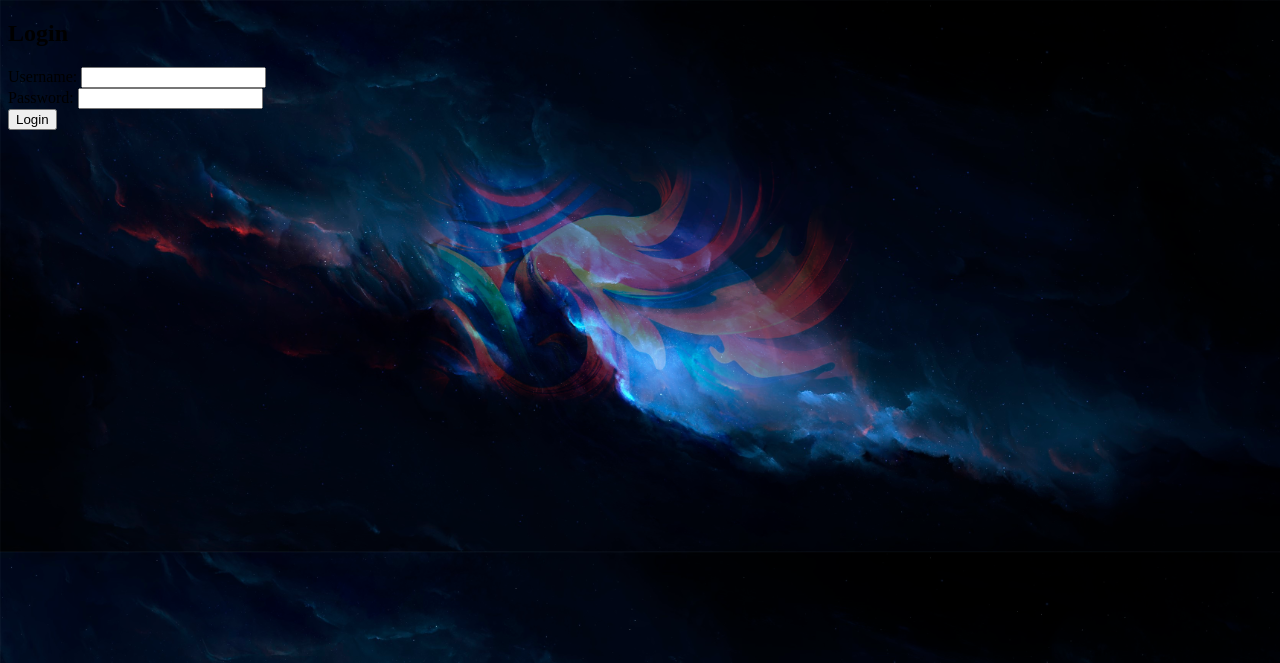
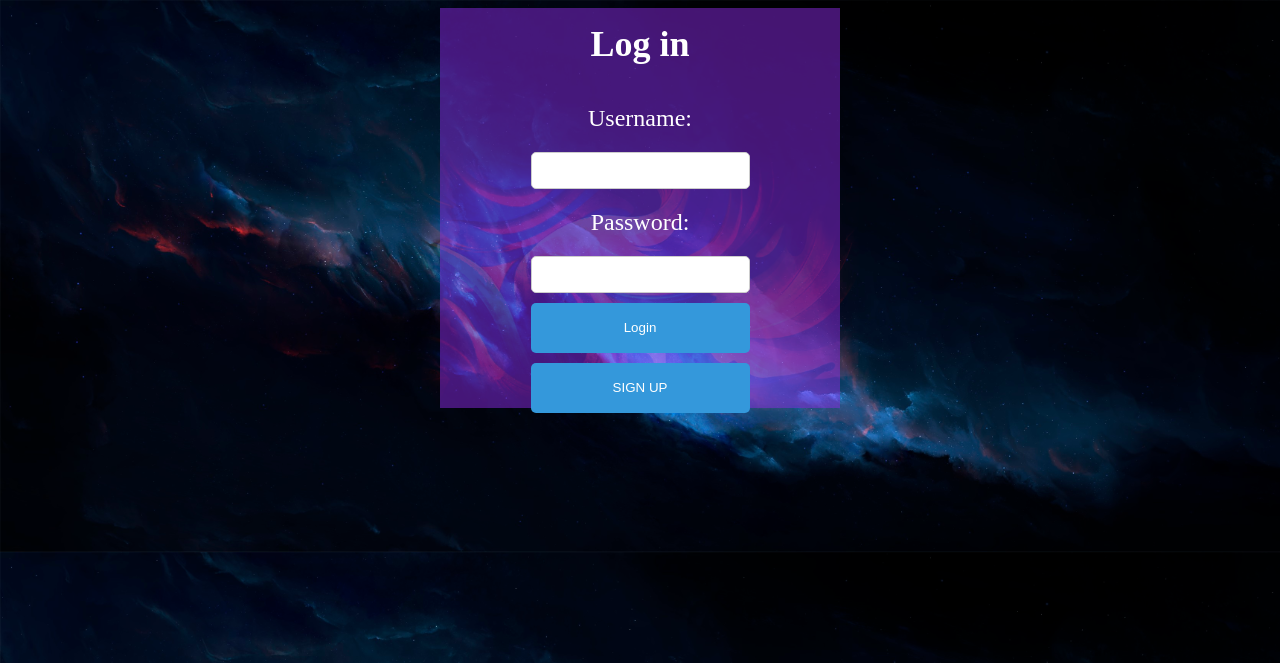
Before and after one commit to japuter/Air-Travellers-Challenge-Web, a Flask app: page /login in a window 1280 px wide. Shown: the top 663 px of the page. Run offline with Flask 3, Linux system fonts and the light colour scheme.

Commit message:
BIG UPDATE
-Added styles to login.html.
-Added sign up form tothe login page.
-Created main menu with styles & background.

*TODO*:
- learn how to draw on canvas using pygame
- *FINAL* database structure & design

```diff
--- a/galaxys_grunt_guardian/app.py
+++ b/galaxys_grunt_guardian/app.py
@@ -36,16 +36,32 @@ def login():
     return render_template('login.html')
 
 
-@app.route('/logout', methods=['GET', 'POST'])
+@app.route('/logout', methods=['GET'])
 def logout():
     # Clear the "logged_in" cookie to log the user out
-    if request.method == 'POST':
-        pass
-    elif request.cookies.get('logged_in') == 'yes':
+    if request.cookies.get('logged_in') == 'yes':
         response = make_response(render_template('logout.html'))
         response.set_cookie('logged_in', '', expires=0)  # Set the cookie to expire immediately
         return response
 
+@app.route('/signup', methods=['POST'])
+def signup():
+
+    if request.method == 'POST':
+        email = request.form.get('signup_email')
+        username = request.form.get('signup_username')
+        password = request.form.get('signup_password')
+
+        if username not in users and users[username] == password:
+            # Set a cookie to indicate that the user is logged in
+            response = make_response(render_template('success_login.html'))
+            response.set_cookie('logged_in', 'yes')
+            return response
+        else:
+            return 'Login failed. Please check your username and password.'
+
+
+
 # Run the application if this script is executed
 if __name__ == '__main__':
     app.run(debug=True)
--- /dev/null
+++ b/galaxys_grunt_guardian/static/login.css
@@ -0,0 +1,64 @@
+.login-container {
+  margin: auto;
+  background-color: rgba(138, 43, 226, 0.5);
+  width: 50vh;
+  min-height: 50vh;
+  display: flex;
+  flex-direction: column;
+}
+
+
+.login-form {
+  display: flex;
+  justify-content: center; /* Horizontally center the form */
+  align-items: center; /* Vertically center the form */
+  height: 50vh; /* Set a height to center within the viewport */
+  font-size: x-large;
+  color: white;
+}
+
+.form-content {
+  text-align: center; /* Center the content inside the form */
+}
+
+.login-form label,
+.login-form input,
+.login-form button {
+  display: block; /* Stack form elements vertically */
+  margin: 10px 0; /* Add spacing between elements */
+}
+
+.login-form button {
+  width: 100%;
+  height: 50px;
+  background-color: #3498db;
+  color: #fff;
+  border: none;
+  padding: 10px 20px;
+  border-radius: 5px;
+  cursor: pointer;
+  transition: background-color 0.3s ease-in-out;
+}
+
+.login-form button:hover {
+  background-color: #2980b9;
+}
+
+label {
+  color: white;
+  border-radius: 5px;
+  padding: 10px 20px;
+
+}
+
+input {
+  padding: 10px 20px;
+  margin: 5px 0;
+  border: 1px solid #ccc;
+  border-radius: 5px;
+}
+
+input:focus {
+  border-color: #3498db;
+  outline: none;
+}
--- a/galaxys_grunt_guardian/static/main_styles.css
+++ b/galaxys_grunt_guardian/static/main_styles.css
@@ -1,25 +1,29 @@
 body {
-    background-image: url('./images/1920x1080_bg.png');
+  background-image: url("./images/1024 _bg.png");
+
   background-size: cover;
 }
 
 /* Media query for wide screens (greater than 1200px wide) */
 @media (min-width: 1200px) {
   body {
-        background-image: url('./images/3440x1440_bg.png');
+    background-image: url("./images/3440x1440_bg.png");
+    background-size: cover;
   }
 }
 
 /* Media query for medium-sized screens (between 768px and 1199px wide) */
 @media (min-width: 768px) and (max-width: 1199px) {
   body {
-        background-image: url('./images/1024 _bg.png');
+    background-image: url("./images/1920x1080_bg.png");
+    background-size: cover;
   }
 }
 
 /* Media query for small screens (less than 768px wide) */
 @media (max-width: 767px) {
   body {
-        background-image: url('./images/768_bg.png');
+    background-image: url("./images/768_bg.png");
+    background-size: cover;
   }
 }
--- a/galaxys_grunt_guardian/templates/login.html
+++ b/galaxys_grunt_guardian/templates/login.html
@@ -4,22 +4,47 @@
     <meta charset="UTF-8" />
     <meta name="viewport" content="width=device-width, initial-scale=1.0" />
     <link rel="stylesheet" href="../static/main_styles.css" />
+    <link rel="stylesheet" href="../static/login.css" />
     <title>Login</title>
   </head>
   <body>
     <main class="login-container">
-      <article class="login-wrapper">
-        <h2>Login</h2>
-        <form action="/login" method="POST">
-          <label for="username">Username:</label>
-          <input type="text" id="username" name="username" required /><br />
+      <article class="signup-wrapper" style="display: none;">
+        <form action="/signup" method="POST" class="login-form">
+          <div class="form-content">
+            <h1>Sign up</h1>
 
-          <label for="password">Password:</label>
-          <input type="password" id="password" name="password" required /><br />
+            <label for="email">Email</label>
+            <input type="text" id="signup_email" name="signup_email" required />
 
-          <input type="submit" value="Login" />
+            <label for="signup_username">Username:</label>
+            <input type="text" id="signup_username" name="signup_username" required />
+
+            <label for="signup_password">Password:</label>
+            <input type="password" id="signup_password" name="signup_password" required />
+
+            <button type="submit">Sign up</button>
+          </div>
         </form>
       </article>
+      <article>
+        <form action="/login" method="POST" class="login-form">
+          <div class="form-content">
+            <h1>Log in</h1>
+
+            <label for="username">Username:</label>
+            <input type="text" id="username" name="username">
+
+            <label for="password">Password:</label>
+            <input type="password" id="password" name="password">
+
+            <button type="submit">Login</button>
+            <!-- SHOW SIGNUP WRAPPER WHEN CLICKING BUTTON AND HIDE BOTTOM SIGNUP BUTTON -->
+            <button type="button" onclick="document.querySelector('.signup-wrapper').style.display = 'block'; this.style.display = 'none'; ">SIGN UP</button>
+          </div>
+        </form>
+      </article>
+      <article></article>
     </main>
   </body>
 </html>
```
Also changed, not shown: galaxys_grunt_guardian/colors.py (added, +22 -0 lines), galaxys_grunt_guardian/static/main_menu.css (added, +65 -0 lines), galaxys_grunt_guardian/templates/index.html (+14 -2 lines), galaxys_grunt_guardian/templates/logout.html (+22 -0 lines). Lines whose indentation alone changed are shown as unchanged.
